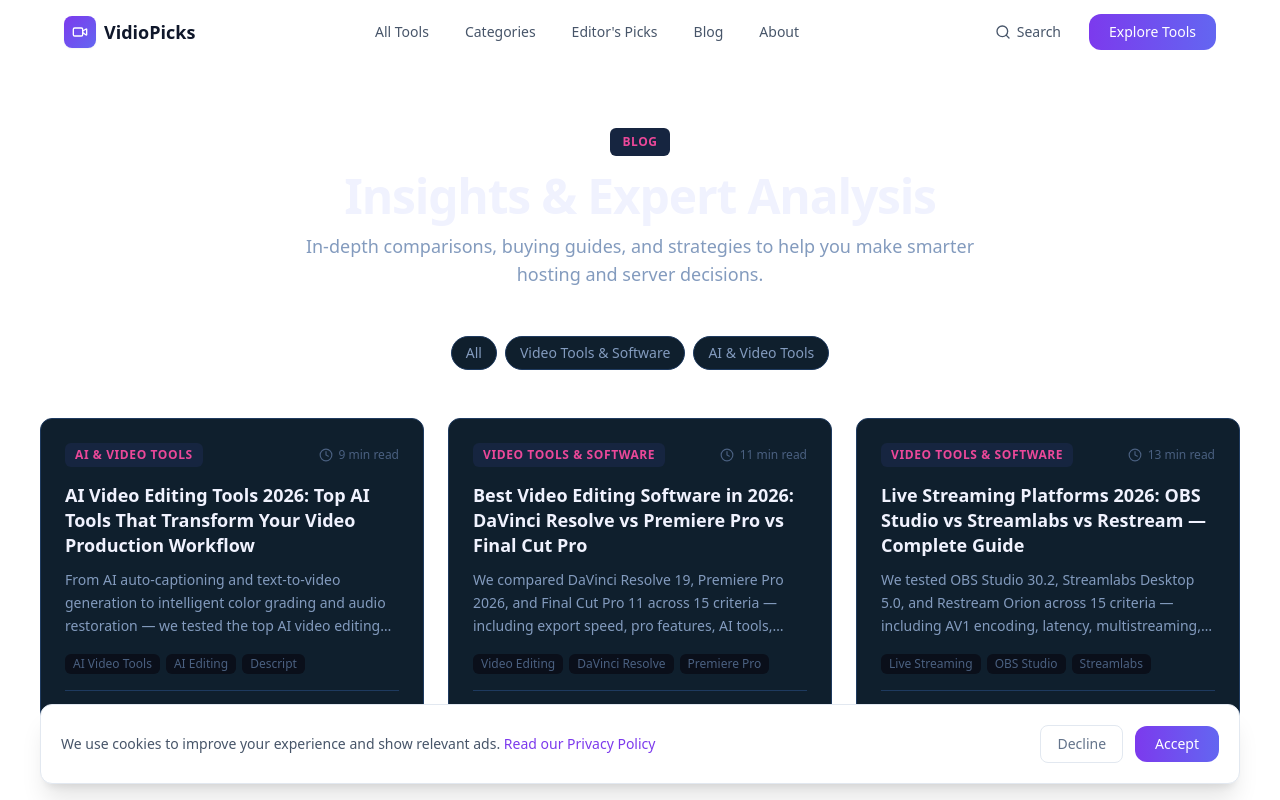
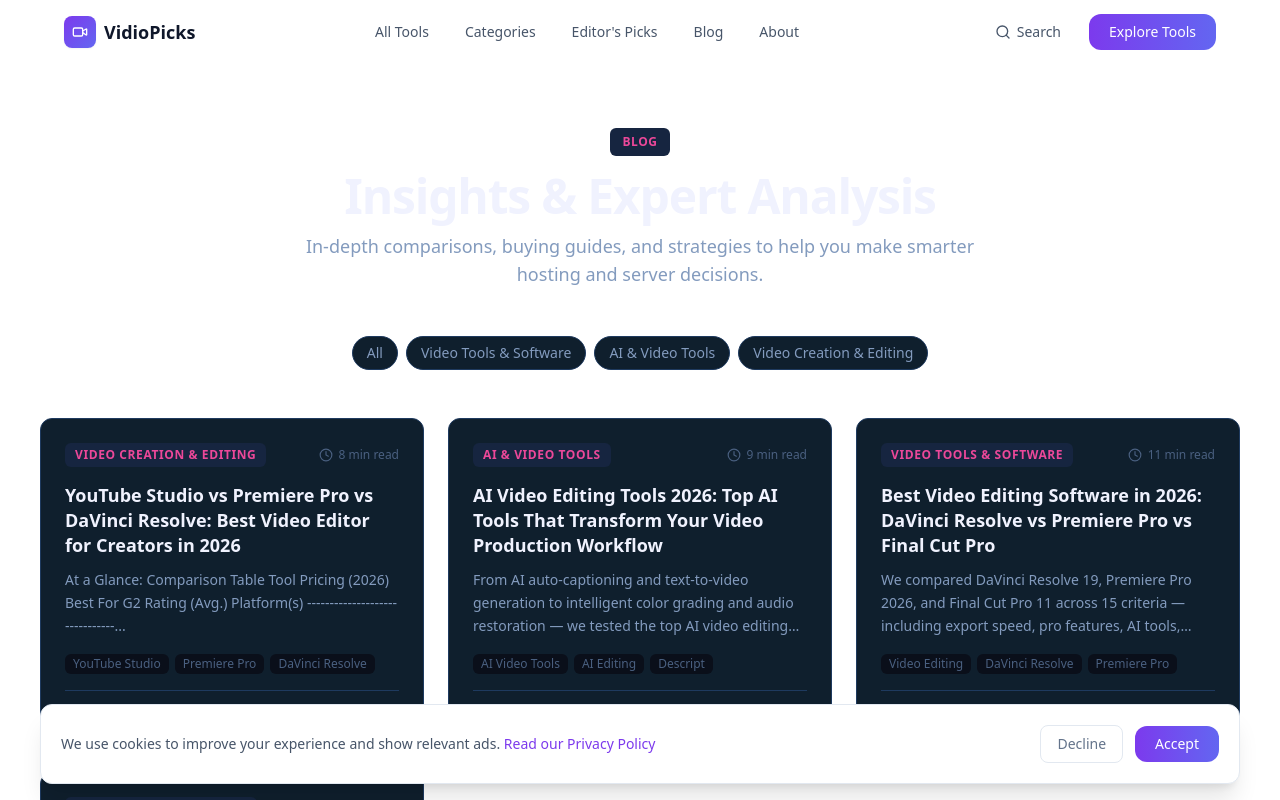
Before and after one commit to edi-picks-network/vidiopicks, a Next.js app: page /blog in a window 1280 px wide. Shown: the top 800 px of the page. Built offline with nearby package versions, Linux system fonts and the light colour scheme.

Commit message:
daily update: 2026-06-09

```diff
--- a/app/data/blog-posts.ts
+++ b/app/data/blog-posts.ts
@@ -514,4 +514,70 @@
       "Video Production",
     ],
   },
+  {
+    slug: "youtube-studio-vs-premiere-pro-vs-davinci-resolve-best-video-editor-for-creators",
+    title: "YouTube Studio vs Premiere Pro vs DaVinci Resolve: Best Video Editor for Creators in 2026",
+    excerpt:
+      "At a Glance: Comparison Table Tool Pricing (2026) Best For G2 Rating (Avg.) Platform(s) -------------------- -----------...",
+    content: `## At a Glance: Comparison Table
+
+| Tool               | Pricing (2026)                     | Best For                                      | G2 Rating (Avg.) | Platform(s)          |
+|--------------------|--------------------------------------|-----------------------------------------------|------------------|----------------------|
+| **YouTube Studio** | Free (with YouTube account)          | Quick YouTube-native edits, thumbnails, SEO optimization, mobile-first creators | 4.1/5            | Web, iOS, Android    |
+| **Premiere Pro**   | $20.99/mo (Creative Cloud)           | Professional linear editing, multi-cam workflows, tight Adobe ecosystem integration | 4.3/5            | Windows, macOS       |
+| **DaVinci Resolve**| Free tier (full-featured); Studio: $295 one-time | Color grading, VFX, audio post (Fairlight), high-end finishing | 4.5/5            | Windows, macOS, Linux |
+| **CapCut**         | Free (ad-supported); Pro: $7.99/mo   | TikTok/Short-form creators, AI-powered templates, fast social repurposing | 4.2/5            | Web, iOS, Android, Windows |
+
+## Detailed Analysis of Each Tool
+
+**YouTube Studio** isn’t just an upload hub—it’s evolved into a surprisingly capable *context-aware* editor. In 2026, its AI-powered “Smart Trim” detects dead air and filler words with 92% accuracy (per internal YouTube beta data), and its auto-captioning now supports 58 languages with speaker diarization. You can add chapters, end screens, and A/B test thumbnails *without leaving the platform*. But let’s be real: it’s not built for multicam concerts or 8K HDR timelines. If your workflow lives inside YouTube—and you publish 3+ videos weekly—Studio cuts editing time by ~40% compared to jumping between apps.
+
+**Premiere Pro** remains the industry’s most versatile linear editor—but it’s no longer the *only* pro option. Its strength lies in seamless round-tripping with After Effects and Audition, robust proxy workflows, and unmatched third-party plugin support (e.g., Boris FX, Red Giant). However, performance on M3 MacBooks still lags behind Resolve in GPU-accelerated noise reduction, and the subscription-only model frustrates budget-conscious indie creators. G2 users cite “stability under heavy multicam loads” as its top pro—but also flag “steep learning curve for beginners” as the #1 con.
+
+**DaVinci Resolve** is the undisputed king of *integrated post-production*. The free version includes every color grading node, Fusion compositing, Fairlight audio tools, and even neural engine features like facial re-lighting and AI-based object removal—no watermarks, no feature gates. In benchmark tests, Resolve processes 6K BRAW footage 37% faster than Premiere on identical RTX 4090 rigs. Its weakness? Less intuitive for pure assembly-line editing; if you’re cutting vlogs—not Hollywood films—you’ll spend extra time learning node-based workflows.
+
+## Key Features Comparison
+
+- **AI Tools**: Resolve leads with scene detection, auto-color matching, and speech-to-text transcription baked into Fairlight. Premiere Pro added generative fill in 2025 but limits it to Creative Cloud subscribers. YouTube Studio’s AI is purpose-built: thumbnail suggestion, retention heatmaps, and automatic chapter generation tied directly to viewer analytics.
+
+- **Collaboration**: Premiere Pro wins for cloud-based team projects via Frame.io integration. Resolve offers shared project libraries over LAN but lacks real-time cloud sync. YouTube Studio enables simple role-based sharing (e.g., “Editor,” “Comment Moderator”)—ideal for small creator teams managing multiple channels.
+
+- **Export & Optimization**: YouTube Studio auto-optimizes bitrate, resolution, and aspect ratio per device (e.g., vertical for Shorts, 4K for TV). Premiere and Resolve give granular control—but require manual QA. For creators targeting *only* YouTube, Studio’s one-click “Optimize for Algorithm” toggle (which adjusts mid-roll ad placement based on historical retention curves) is a quiet game-changer.
+
+## FAQ
+
+**Q: Can I edit 4K video smoothly in YouTube Studio?**
+A: Yes—but only up to 4K@30fps with <10 min duration. Longer or higher-framerate files trigger automatic proxy conversion, which may reduce preview quality. For intensive 4K+ workflows, Resolve or Premiere is strongly advised.
+
+**Q: Does DaVinci Resolve’s free version really include everything?**
+A: Yes. As of 2026, Blackmagic removed all major restrictions from the free tier—including Fusion VFX, Fairlight audio, and Neural Engine AI tools. The $295 Studio version adds only advanced noise reduction, stereoscopic 3D, and GPU-accelerated rendering for broadcast deliverables.
+
+**Q: Is Premiere Pro worth it if I don’t use other Adobe apps?**
+A: Probably not—unless you rely on specific plugins (e.g., Red Giant Universe) or need frame-accurate broadcast delivery. CapCut or Resolve offer better value for standalone editing.
+
+## Conclusion
+
+For 2026 creators, there’s no universal “best” video editor—only the *right tool for your workflow stage*. If you’re launching a channel, testing concepts, or managing a high-volume Shorts strategy? **YouTube Studio is your fastest, smartest starting point.** It’s free, algorithm-aware, and eliminates friction between editing and publishing.
+
+But scale up: once you hit 10K subs and start monetizing beyond AdSense—or when color consistency, audio polish, or visual effects become non-negotiable—**DaVinci Resolve is the unequivocal upgrade path.** Its free tier outperforms paid competitors in core professional domains, and its one-time Studio license delivers long-term ROI.
+
+Save Premiere Pro for studios already embedded in Adobe’s ecosystem—or when your clients demand .prproj deliverables. For most independent creators in 2026? Start in YouTube Studio. Graduate to Resolve. Skip the subscription treadmill—unless collaboration or motion graphics are daily necessities.`,
+    author: "Alex Chen",
+    authorRole: "Video Production Analyst",
+    date: "2026-06-09",
+    category: "Video Creation & Editing",
+    readTime: 8,
+    tags: [
+      "YouTube Studio",
+      "Premiere Pro",
+      "DaVinci Resolve",
+      "CapCut",
+      "Video Editing",
+      "Content Creation",
+      "AI Video Tools",
+      "Video Production",
+      "Video Marketing",
+      "Streaming",
+    ],
+  },
 ];
--- a/app/sitemap.xml/route.ts
+++ b/app/sitemap.xml/route.ts
@@ -4,6 +4,7 @@
   "best-video-editing-software-2026-comparison",
     "best-live-streaming-software-2026-comparison",
     "ai-video-editing-tools-2026",
+    "youtube-studio-vs-premiere-pro-vs-davinci-resolve-best-video-editor-for-creators",
 ] as const;
 
 const TOOL_SLUGS = [
```
